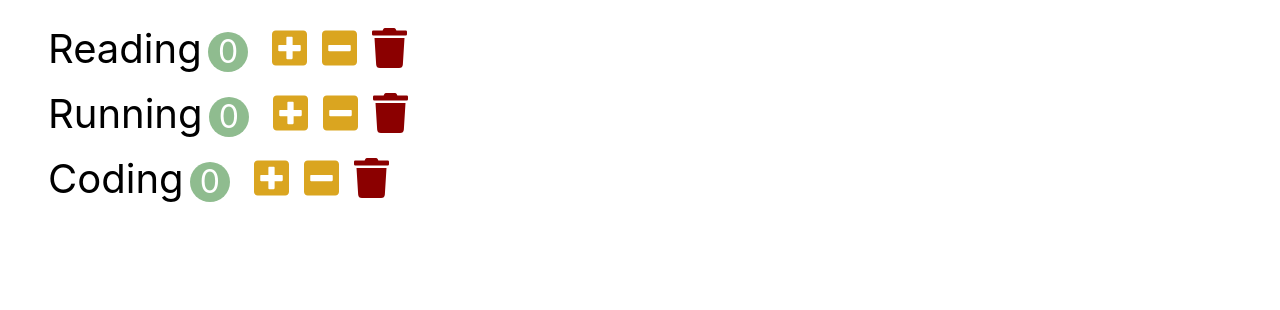
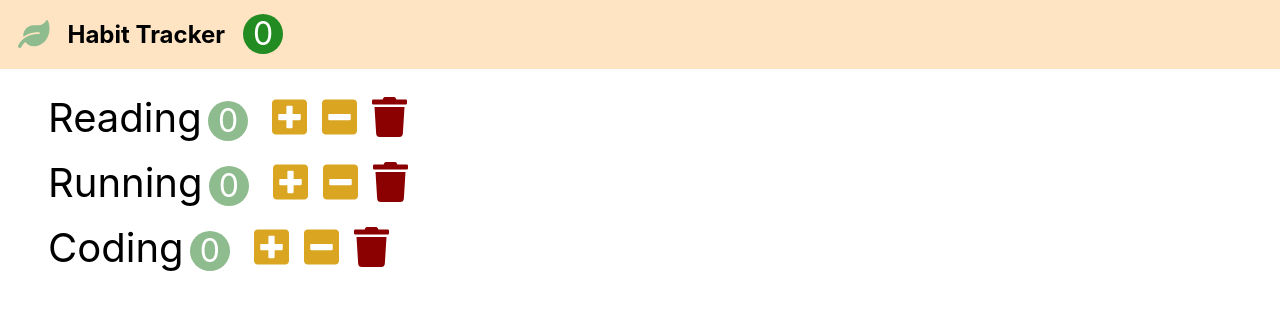
Before and after one commit to kyeongmin-log/habit-tracker, a React (Create React App) app: page / in a window 1280 px wide. Shown: the top 310 px of the page. Built offline with nearby package versions, Linux system fonts and the light colour scheme.

Commit message:
Fix Function : handle Increment, Decrement, Delete and Create Navbar

```diff
--- a/src/App.css
+++ b/src/App.css
@@ -42,3 +42,31 @@ button {
 .habit-delete {
   color: darkred;
 }
+
+nav {
+  display: flex;
+  align-items: center;
+  padding: 0 18px;
+  background-color: bisque;
+}
+
+nav .fa-leaf {
+  font-size: 28px;
+  color: darkseagreen;
+}
+
+nav h1 {
+  padding: 0 18px;
+}
+
+nav .count {
+  display: inline-block;
+  text-align: center;
+  font-size: 2rem;
+  width: 2.5rem;
+  height: 2.5rem;
+  line-height: 2.5rem;
+  background-color: forestgreen;
+  color: white;
+  border-radius: 50%;
+}
--- a/src/app.jsx
+++ b/src/app.jsx
@@ -1,8 +1,17 @@
+import { Component, Fragment } from "react";
 import "./app.css";
 import Habits from "./components/habits";
+import Navbar from "./components/navbar";
 
-function App() {
-  return <Habits />;
+class App extends Component {
+  render() {
+    return (
+      <Fragment>
+        <Navbar />
+        <Habits />
+      </Fragment>
+    );
+  }
 }
 
 export default App;
--- a/src/components/habits.jsx
+++ b/src/components/habits.jsx
@@ -11,22 +11,24 @@ class Habits extends Component {
   };
 
   handleIncrement = (habit) => {
-    this.state.habits[habit.id - 1].count += 1;
-    this.setState(this.state);
+    const habits = [...this.state.habits];
+    const index = habits.indexOf(habit);
+    habits[index].count++;
+    this.setState({ habits });
   };
 
   handleDecrement = (habit) => {
-    const count = this.state.habits[habit.id - 1].count;
-    if (count > 0) {
-      this.state.habits[habit.id - 1].count -= 1;
-    }
-    this.setState(this.state);
+    const habits = [...this.state.habits];
+    const index = habits.indexOf(habit);
+    if (habits[index].count > 0) habits[index].count--;
+    this.setState({ habits });
   };
 
   handleDelete = (habit) => {
-    const index = this.state.habits.findIndex((item) => item.name === habit.name);
-    this.state.habits.splice(index, 1);
-    this.setState(this.state);
+    const habits = [...this.state.habits];
+    const index = habits.indexOf(habit);
+    habits.splice(index, 1);
+    this.setState({ habits });
   };
 
   render() {
--- /dev/null
+++ b/src/components/navbar.jsx
@@ -0,0 +1,15 @@
+import React, { Component } from "react";
+
+class Navbar extends Component {
+  render() {
+    return (
+      <nav>
+        <i class="fas fa-leaf"></i>
+        <h1>Habit Tracker</h1>
+        <span className="count">0</span>
+      </nav>
+    );
+  }
+}
+
+export default Navbar;
```
Also changed, not shown: 1 other file (tests, documents, lock files or other folders).
